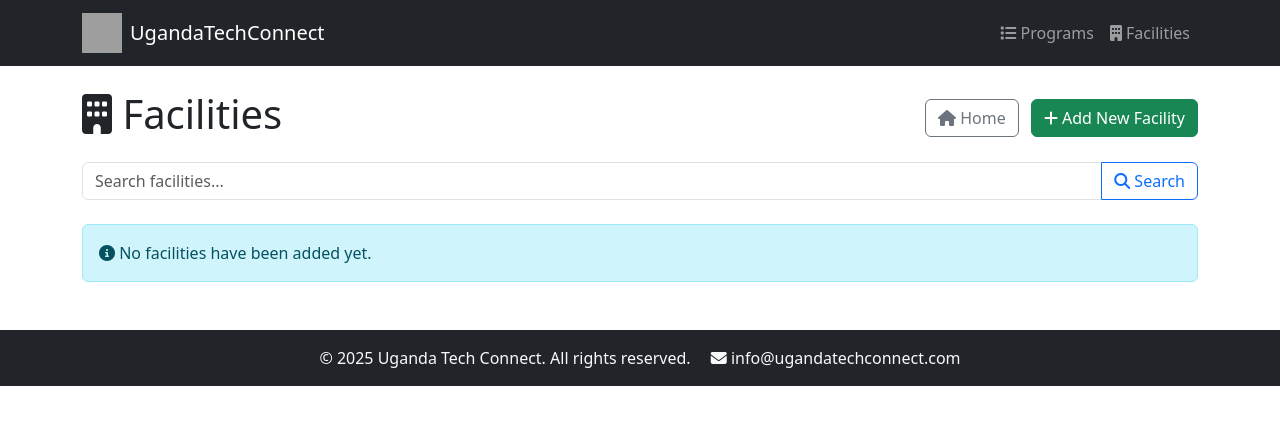
After one commit to LegacyOffice/UgandaTechConnect, a Django app: page /facilities/ in a window 1280 px wide. The commit adds this page. Shown: the top 425 px of the page. Run offline with Django 5.2, Linux system fonts and the light colour scheme; data that the repository does not hold is empty; grey boxes are pictures that could not be loaded.

Commit message:
facility_templates

```diff
--- a/ugconnect/core/templates/core/base.html
+++ b/ugconnect/core/templates/core/base.html
@@ -20,7 +20,8 @@
             <div class="collapse navbar-collapse" id="navbarNav">
                 <ul class="navbar-nav ms-auto">
                     <li class="nav-item"><a class="nav-link" href="{% url 'core:program_list' %}"><i class="fa-solid fa-list"></i> Programs</a></li>
-                    <li class="nav-item"><a class="nav-link" href="{% url 'core:program_create' %}"><i class="fa-solid fa-plus"></i> Add Program</a></li>
+                    <!-- <li class="nav-item"><a class="nav-link" href="{% url 'core:program_create' %}"><i class="fa-solid fa-plus"></i> Add Program</a></li> -->
+                    <li class="nav-item"><a class="nav-link" href="{% url 'core:facility_list' %}"><i class="fa-solid fa-building"></i> Facilities </a></li>
                 </ul>
             </div>
         </div>
--- /dev/null
+++ b/ugconnect/core/templates/core/facility_list.html
@@ -0,0 +1,45 @@
+{% extends 'core/base.html' %}
+
+{% block content %}
+<div class="d-flex justify-content-between align-items-center mb-3">
+    <h1><i class="fa-solid fa-building"></i> Facilities</h1>
+    <div>
+        <a href="{% url 'core:home' %}" class="btn btn-outline-secondary me-2"><i class="fa-solid fa-home"></i> Home</a>
+        <a href="{% url 'core:facility_create' %}" class="btn btn-success"><i class="fa-solid fa-plus"></i> Add New Facility</a>
+    </div>
+</div>
+
+<form method="get" class="mb-4">
+    <div class="input-group">
+        <input type="text" name="search" class="form-control" placeholder="Search facilities..." value="{{ request.GET.search }}">
+        <button class="btn btn-outline-primary" type="submit"><i class="fa-solid fa-search"></i> Search</button>
+    </div>
+</form>
+
+{% if facilities %}
+    <div class="row row-cols-1 row-cols-md-2 g-4">
+        {% for facility in facilities %}
+        <div class="col">
+            <div class="card h-100 shadow-sm">
+                <div class="card-body">
+                    <h5 class="card-title">
+                        <a href="{% url 'core:facility_detail' facility.pk %}" class="text-decoration-none">
+                            <i class="fa-solid fa-warehouse"></i> {{ facility.name }}
+                        </a>
+                    </h5>
+                    <p class="card-text"><strong>Type:</strong> {{ facility.type }}</p>
+                    <p class="card-text"><strong>Location:</strong> {{ facility.location }}</p>
+                </div>
+                <div class="card-footer d-flex justify-content-between">
+                    <a href="{% url 'core:facility_detail' facility.pk %}" class="btn btn-outline-info btn-sm"><i class="fa-solid fa-eye"></i> View</a>
+                    <a href="{% url 'core:facility_update' facility.pk %}" class="btn btn-outline-secondary btn-sm"><i class="fa-solid fa-edit"></i> Edit</a>
+                    <a href="{% url 'core:facility_delete' facility.pk %}" class="btn btn-outline-danger btn-sm"><i class="fa-solid fa-trash"></i> Delete</a>
+                </div>
+            </div>
+        </div>
+        {% endfor %}
+    </div>
+{% else %}
+    <div class="alert alert-info"><i class="fa-solid fa-info-circle"></i> No facilities have been added yet.</div>
+{% endif %}
+{% endblock %}
```
Also changed, not shown: ugconnect/core/templates/core/facility_confirm_delete.html (added, +18 -0 lines), ugconnect/core/templates/core/facility_detail.html (added, +36 -0 lines), ugconnect/core/templates/core/facility_form.html (added, +45 -0 lines).
